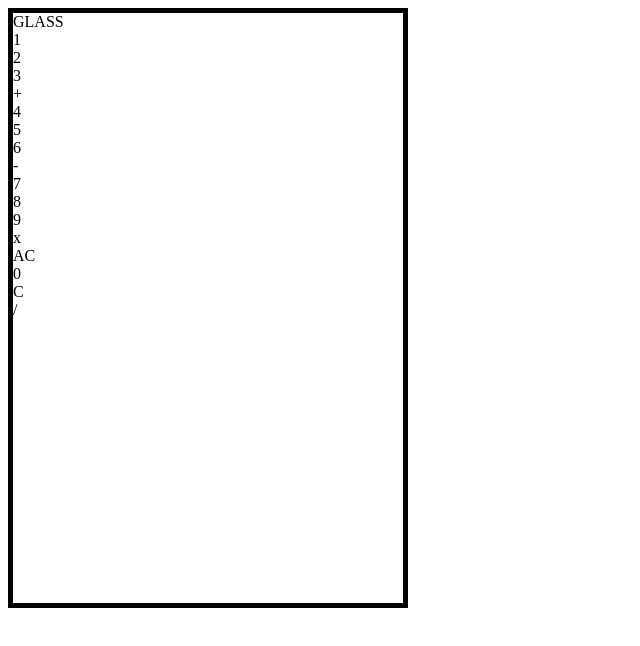
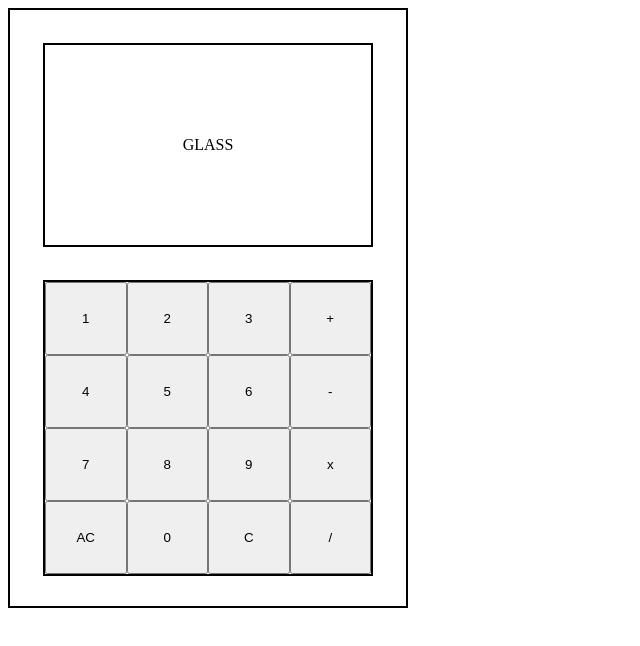
Before and after one commit to Webmav/calculator, a plain HTML site: page index.html in a window 1280 px wide. Shown: the whole page, without its empty margins (0-640 px from the left). Drawn offline with Linux system fonts and the light colour scheme; files that its build step writes are made by us from their sources; files whose address does not match are found by name.

Commit message:
Layout of calculator is complete

```diff
--- a/index.html
+++ b/index.html
@@ -11,25 +11,25 @@
         <div id="container">
             <div id="display"> GLASS </div>
             <div id="switches">
-                <div id="1">1</div>
-                <div id="2">2</div>
-                <div id="3">3</div>
-                <div id="+">+</div>
+                <button id="1">1</button>
+                <button id="2">2</button>
+                <button id="3">3</button>
+                <button id="+">+</button>
 
-                <div id="4">4</div>
-                <div id="5">5</div>
-                <div id="6">6</div>
-                <div id="-">-</div>
+                <button id="4">4</button>
+                <button id="5">5</button>
+                <button id="6">6</button>
+                <button id="-">-</button>
 
-                <div id="7">7</div>
-                <div id="8">8</div>
-                <div id="9">9</div>
-                <div id="x">x</div>
+                <button id="7">7</button>
+                <button id="8">8</button>
+                <button id="9">9</button>
+                <button id="x">x</button>
 
-                <div id="AC">AC</div>
-                <div id="0">0</div>
-                <div id="C">C</div>
-                <div id="/">/</div>
+                <button id="AC">AC</button>
+                <button id="0">0</button>
+                <button id="C">C</button>
+                <button id="/">/</button>
             </div>
         </div>
     </body>
--- a/resources/style.css
+++ b/resources/style.css
@@ -1,6 +1,38 @@
 #container{
-    border:5px solid black;
+    border:2px solid black;
     box-sizing:border-box;
     width:400px;
     height:600px;
 }
+
+#container #display,
+#container #switches{
+    margin:15px;
+}
+
+#container #display{
+    width: 326px;
+    height: 200px;
+    margin: 33px 33px 33px 33px;
+    border: 2px solid black;
+    display: flex;
+    justify-content: center;
+    align-items: center;
+}
+
+#container #switches{
+    width: 326px;
+    height: 292px;
+    margin: 33px 33px 33px 33px;
+    border: 2px solid black;
+    display: flex;
+    flex-wrap: wrap;
+}
+
+#container #switches button{
+    width: 81.5px;
+    height: 73px;
+    display: flex;
+    justify-content: center;
+    align-items: center;
+}
```
